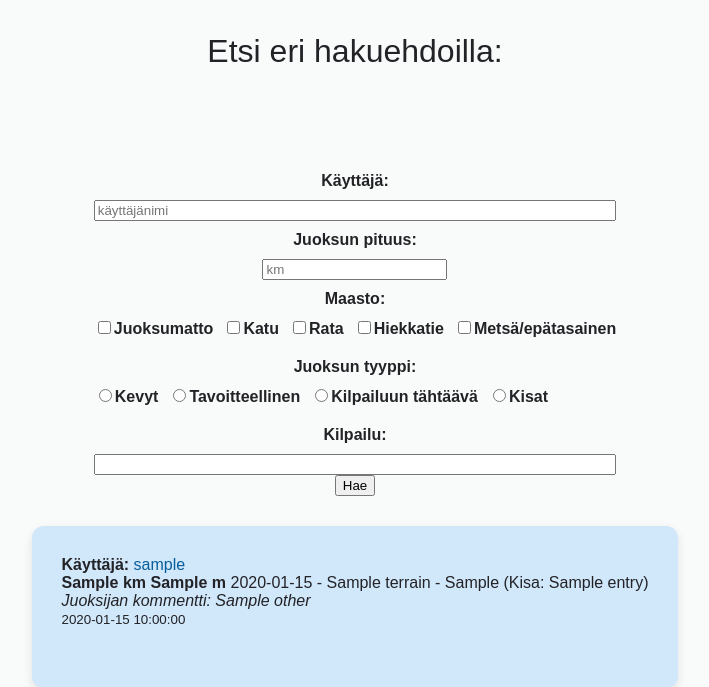
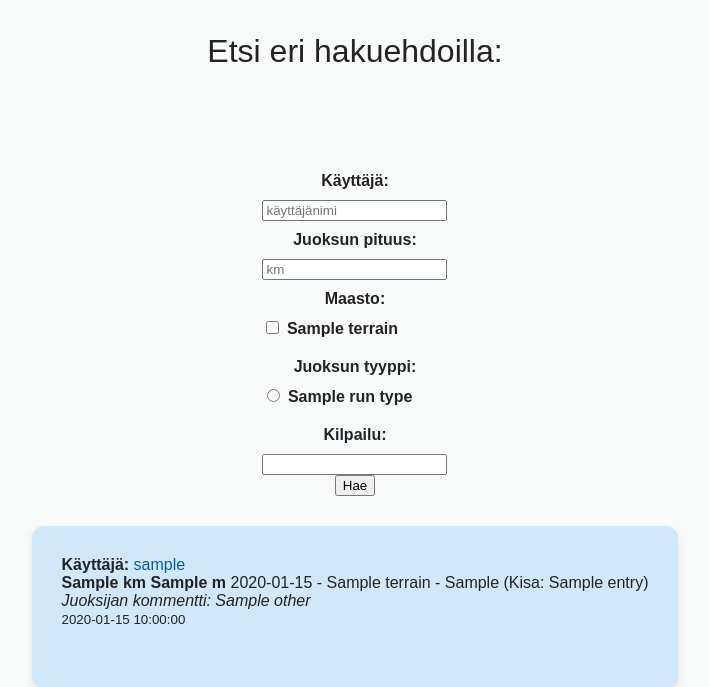
Before and after one commit to TValtias/juoksupaivakirja, a Flask app: template templates/browseruns.html in a window 1280 px wide. Shown: the part 159-846 px from the top of the page, without its empty margins (285-994 px from the left). Run offline with Flask 3, Linux system fonts and the light colour scheme; the template is opened without the code that fills it: most values are stand-ins (such as "Sample title", 1, 10 or a date in 2020).

Commit message:
support for id based browsing

```diff
--- a/templates/browseruns.html
+++ b/templates/browseruns.html
@@ -52,21 +52,24 @@
             <div class="rows">
                 <label for="terrain">Maasto:</label>
                 <div class="checkbox-group">
-                    <label><input type="checkbox" name="terrain" value="juoksumatto">Juoksumatto</label>
-                    <label><input type="checkbox" name="terrain" value="katu">Katu</label>
-                    <label><input type="checkbox" name="terrain" value="rata">Rata</label>
-                    <label><input type="checkbox" name="terrain" value="hiekkatie">Hiekkatie</label>
-                    <label><input type="checkbox" name="terrain" value="metsä/epätasainen">Metsä/epätasainen</label>
+                {% for t in terrains %}
+                <label>
+                    <input type="checkbox" name="terrain_id" value="{{ t['id'] }}">
+                    {{ t['name'] }}
+                </label>
+                {% endfor %}
                 </div>
             </div>
 
             <div class="rows">
                 <label>Juoksun tyyppi:</label>
                 <div class="radio-group">
-                    <label><input type="radio" name="run_type" value="kevyt">Kevyt</label>
-                    <label><input type="radio" name="run_type" value="tavoitteellinen">Tavoitteellinen</label>
-                    <label><input type="radio" name="run_type" value="kilpailuun tähtäävä">Kilpailuun tähtäävä</label>
-                    <label><input type="radio" name="run_type" value="kisat">Kisat</label>
+                    {% for r in run_types %}
+                    <label>
+                        <input type="radio" name="run_type_id" value="{{ r['id'] }}">
+                        {{ r['name'] }}
+                    </label>
+                    {% endfor %}
                 </div>
             </div>
 
```
